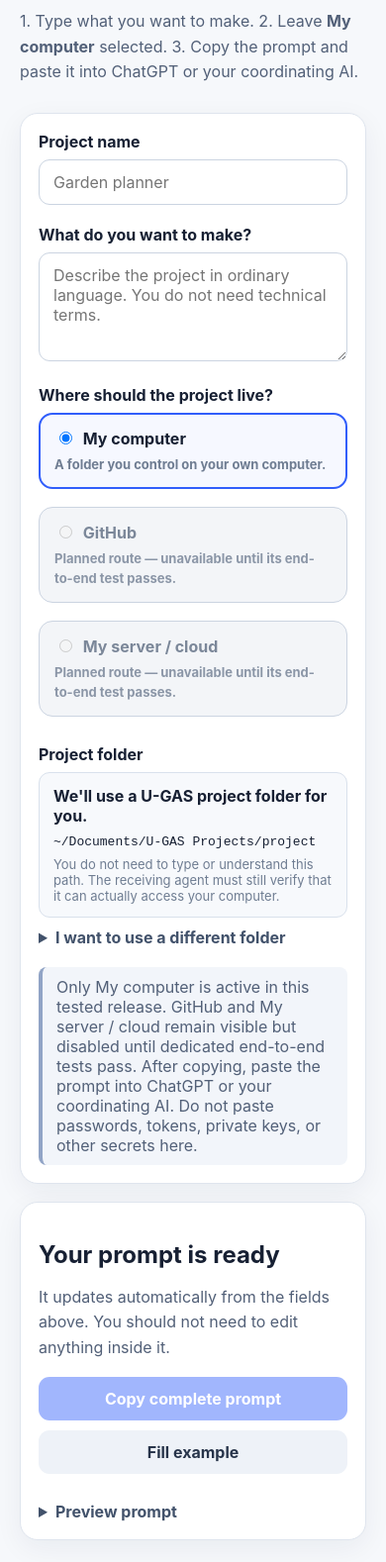
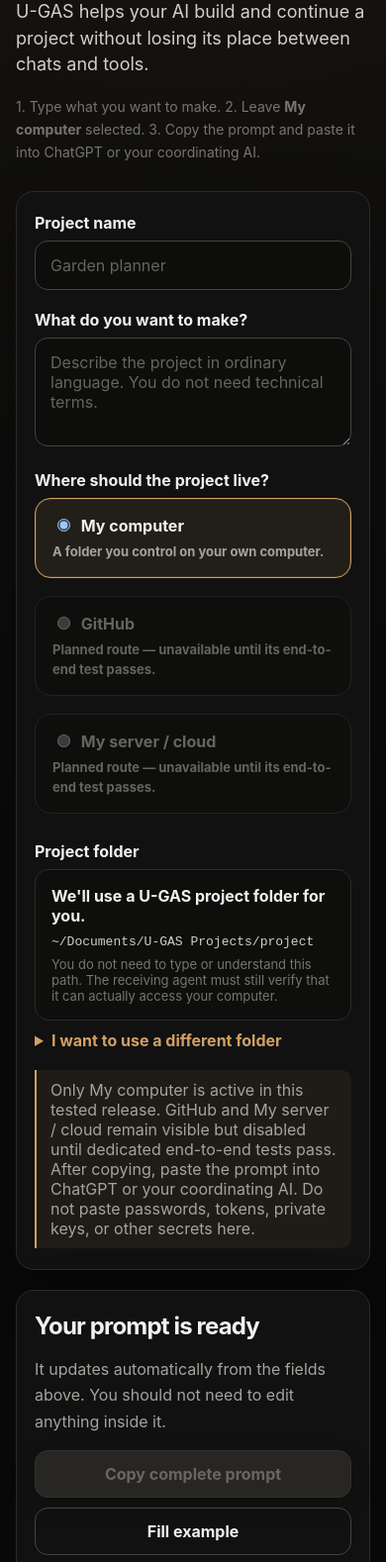
Before and after one commit to jaabster-dev/u-gas, a plain HTML site: page starter/index.html in a window 390 px wide. Shown: the part 275-1853 px from the top of the page at 99% size. Drawn offline with Linux system fonts and the light colour scheme.

Commit message:
Redesign public project starter

```diff
--- a/starter/index.html
+++ b/starter/index.html
@@ -10,6 +10,77 @@
 <style>
 .next-step{border:2px solid #315efb;background:#f6f8ff}.next-step h3{margin:0 0 8px;color:#172033}.next-step p{margin:7px 0}.destinations{display:flex;gap:10px;flex-wrap:wrap;margin-top:14px}.destinations a{text-decoration:none}.destinations button{display:inline-block}.next-step .hint{margin-top:14px}
 @media(max-width:680px){.destinations>*{width:100%;text-align:center}}
+</style>
+<style>
+:root{
+  color-scheme:dark;
+  --ink:#f1f0ec;
+  --muted:#a5a39d;
+  --quiet:#77756f;
+  --page:#090909;
+  --surface:#121212;
+  --surface-raised:#171716;
+  --line:#2b2b29;
+  --line-strong:#45433e;
+  --accent:#d0a064;
+  --accent-strong:#e0b477;
+  --accent-ink:#21170d;
+}
+html{background:var(--page)}
+body{background:radial-gradient(circle at 50% -12%,#22201c 0,#11100e 28%,var(--page) 62%);color:var(--ink);min-height:100vh}
+.wrap{max-width:930px;padding:28px 24px 76px}
+.back{color:var(--muted);margin-bottom:32px;text-decoration:none;transition:color .2s ease}
+.back:hover,.back:focus-visible{color:var(--accent-strong)}
+.badge{background:transparent;border:1px solid var(--line-strong);color:var(--accent);letter-spacing:.12em;padding:7px 11px}
+.hero{margin:22px 0 38px;max-width:720px}
+h1{font-size:clamp(42px,7vw,72px);letter-spacing:-.055em;line-height:.98;margin-bottom:20px}
+h2{font-size:clamp(24px,4vw,31px);letter-spacing:-.035em;color:var(--ink);margin-top:0}
+h3{letter-spacing:.08em;font-size:14px}
+p{color:var(--muted);line-height:1.65}
+.hero p:first-of-type{font-size:clamp(18px,2.6vw,22px);color:#d2d0ca;max-width:650px;line-height:1.45}
+.hero p:last-of-type{font-size:14px;color:var(--quiet);max-width:620px}
+.card{background:rgba(18,18,18,.92);border:1px solid var(--line);border-radius:22px;padding:30px;margin:20px 0;box-shadow:0 18px 55px rgba(0,0,0,.22)}
+label{color:var(--ink)}
+.hint{color:var(--quiet)}
+input,textarea{background:#0d0d0c;border-color:var(--line-strong);border-radius:13px;color:var(--ink);padding:14px 15px;transition:border-color .2s ease,box-shadow .2s ease,background .2s ease}
+input::placeholder,textarea::placeholder{color:#66645f}
+input:focus-visible,textarea:focus-visible{outline:0;border-color:var(--accent);box-shadow:0 0 0 3px rgba(208,160,100,.2);background:#11100f}
+.route{background:#10100f;border-color:var(--line);border-radius:16px;padding:17px;transition:border-color .2s ease,background .2s ease,transform .2s ease}
+.route:hover:not(.disabled){border-color:var(--line-strong);background:var(--surface-raised);transform:translateY(-1px)}
+.route span{color:var(--muted)}
+.route:has(input:checked){border:1px solid var(--accent);padding:17px;background:rgba(208,160,100,.09);box-shadow:inset 0 0 0 1px rgba(208,160,100,.16)}
+.route.disabled{background:#0e0e0d;color:#66645f;border-color:#222220}
+.route.disabled span{color:#65635e}
+.destination{background:#0e0e0d;border-color:var(--line);border-radius:14px;padding:16px}
+.destination strong{color:var(--ink)}
+.destination code{color:#d0cec7}
+.note{border-left:2px solid var(--accent);background:rgba(208,160,100,.07);border-radius:0 10px 10px 0;color:var(--muted)}
+.advanced summary,.preview summary{color:var(--accent);transition:color .2s ease}
+.advanced summary:hover,.preview summary:hover{color:var(--accent-strong)}
+button,.destinations a.button{border:1px solid var(--accent);border-radius:13px;padding:13px 18px;background:var(--accent);color:var(--accent-ink);box-shadow:0 8px 22px rgba(0,0,0,.18);transition:background .2s ease,border-color .2s ease,transform .2s ease}
+button:hover:not(:disabled),.destinations a.button:hover{background:var(--accent-strong);border-color:var(--accent-strong);transform:translateY(-1px)}
+button:focus-visible,.destinations a.button:focus-visible,.route:focus-within,.back:focus-visible,.advanced summary:focus-visible,.preview summary:focus-visible{outline:2px solid var(--accent-strong);outline-offset:3px}
+button.secondary{background:transparent;border-color:var(--line-strong);color:var(--ink);box-shadow:none}
+button.secondary:hover:not(:disabled){background:var(--surface-raised);border-color:var(--accent);color:var(--accent-strong)}
+button:disabled{background:#272623;border-color:#33312d;color:#696761;opacity:1}
+.status{color:#b9c6ad}
+.prompt{background:#0a0a09;border:1px solid var(--line);color:#d9d7d1;border-radius:14px;padding:20px;font-size:12px}
+.next-step{border:1px solid var(--accent);background:linear-gradient(135deg,rgba(208,160,100,.14),rgba(208,160,100,.04));box-shadow:0 0 0 1px rgba(208,160,100,.08),0 16px 45px rgba(0,0,0,.24)}
+.next-step h3{color:var(--accent);margin-bottom:12px}
+.next-step p{color:#c9c7c0}
+.next-step p strong{color:var(--ink)}
+.destinations a{text-decoration:none}
+.next-step .hint{color:var(--quiet)}
+.credit{color:#66645f;margin-top:34px}
+@media(max-width:680px){
+  .wrap{padding:20px 16px 56px}
+  .back{margin-bottom:24px}
+  .hero{margin-bottom:28px}
+  .card{padding:21px 18px;border-radius:18px}
+  .actions{align-items:stretch}
+  .actions button{width:100%}
+  .destinations>*{width:100%;text-align:center}
+}
 </style>
 </head>
 <body>
```
Also changed, not shown: 1 other file.
